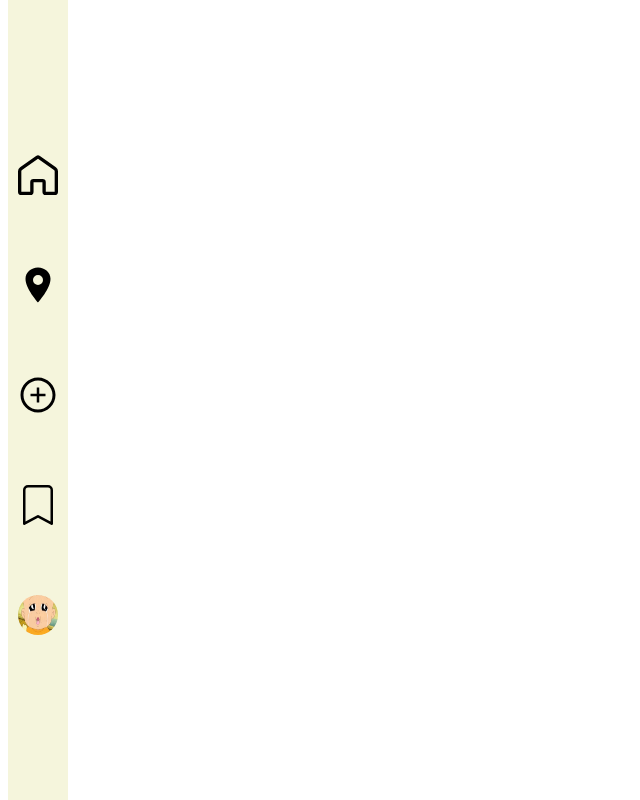
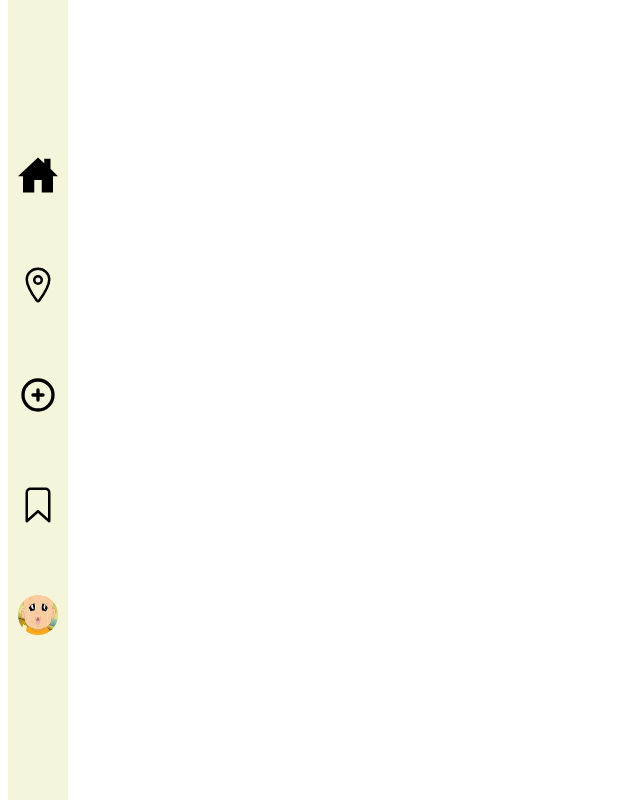
Before and after one commit to sykim0181/DayTripWebVer, a React (Create React App) app: page / in a window 1280 px wide. Shown: the whole page, without its empty margins (0-640 px from the left). Built offline with nearby package versions, Linux system fonts and the light colour scheme.

Commit message:
Navigation 수정 - 클릭시 아이콘 변경

```diff
--- a/package.json
+++ b/package.json
@@ -17,6 +17,7 @@
     "react-icons": "^4.8.0",
     "react-router-dom": "^6.11.0",
     "react-scripts": "5.0.1",
+    "recoil": "^0.7.7",
     "typescript": "^4.9.5",
     "web-vitals": "^2.1.4"
   },
--- a/src/App.tsx
+++ b/src/App.tsx
@@ -1,14 +1,18 @@
 import React from 'react';
-import { BrowserRouter, Link, Route, Routes } from 'react-router-dom';
+import { BrowserRouter, Route, Routes } from 'react-router-dom';
+import { RecoilRoot } from 'recoil';
 import HomePage from './components/pages/HomePage';
 
 function App() {
   return (
-    <BrowserRouter>
-      <Routes>
-        <Route path='/' element={<HomePage />}/>
-      </Routes>
-    </BrowserRouter>
+    <RecoilRoot>
+      <BrowserRouter>
+        <Routes>
+          <Route path='/' element={<HomePage />}/>
+        </Routes>
+      </BrowserRouter>
+    </RecoilRoot>
+
   );
 }
 
--- /dev/null
+++ b/src/atoms.ts
@@ -0,0 +1,6 @@
+import { atom } from 'recoil';
+
+export const selectedNavAtom = atom({
+  key: 'selectedNav',
+  default: "home"
+});
--- a/src/components/organisms/Navigation.tsx
+++ b/src/components/organisms/Navigation.tsx
@@ -1,10 +1,12 @@
 import React from 'react';
 import styled from '@emotion/styled/macro';
 import { Link } from 'react-router-dom';
+import { useRecoilState } from 'recoil';
 import { GrHomeRounded } from 'react-icons/gr';
-import { IoLocationSharp } from 'react-icons/io5';
-import { AiOutlinePlusCircle } from 'react-icons/ai';
+import { IoLocationSharp, IoLocationOutline, IoHomeOutline, IoHomeSharp, IoBookmarkOutline, IoBookmark } from 'react-icons/io5';
+import { HiOutlinePlusCircle, HiPlusCircle } from 'react-icons/hi';
 import { BsBookmark } from 'react-icons/bs';
+import { selectedNavAtom } from '../../atoms';
 
 
 const Base = styled.div`
@@ -42,39 +44,64 @@ const ProfileImg = styled.img`
 `;
 
 const Navigation: React.FC = () => {
+  const [selectedNav, setSelectedNav] = useRecoilState(selectedNavAtom);
+
   return(
     <Base>
       <IconList>
         <li>
-          <StyledLink to="/">
+          <StyledLink to="/" onClick={() => setSelectedNav("home")}>
             <Icon>
-              <GrHomeRounded />
+              {
+                selectedNav==="home" ? (
+                  <IoHomeSharp />
+                ) : (
+                  <IoHomeOutline />
+                )
+              }            </Icon>
+          </StyledLink>
+        </li>
+        <li>
+          <StyledLink to="/place" onClick={() => setSelectedNav("place")}>
+            <Icon>
+              {
+                selectedNav==="place" ? (
+                  <IoLocationSharp />
+                ) : (
+                  <IoLocationOutline />
+                )
+              }
             </Icon>
           </StyledLink>
         </li>
         <li>
-          <StyledLink to="/place">
+          <StyledLink to="/post" onClick={() => setSelectedNav("post")}>
             <Icon>
-              <IoLocationSharp />
+              {
+                selectedNav==="post" ? (
+                  <HiPlusCircle />
+                ) : (
+                  <HiOutlinePlusCircle />
+                )
+              }
             </Icon>
           </StyledLink>
         </li>
         <li>
-          <StyledLink to="/post">
+          <StyledLink to="/bookmark" onClick={() => setSelectedNav("bookmark")}>
             <Icon>
-              <AiOutlinePlusCircle />
-            </Icon>
+              {
+                selectedNav==="bookmark" ? (
+                  <IoBookmark />
+                ) : (
+                  <IoBookmarkOutline />
+                )
+              }
+              </Icon>
           </StyledLink>
         </li>
         <li>
-          <StyledLink to="/bookmark">
-            <Icon>
-              <BsBookmark />
-            </Icon>
-          </StyledLink>
-        </li>
-        <li>
-          <StyledLink to="/mypage">
+          <StyledLink to="/mypage" onClick={() => setSelectedNav("mypage")}>
             <Icon>
               <ProfileImg src='assets/ky.jpg' />
             </Icon>
```
Also changed, not shown: 1 other file (tests, documents, lock files or other folders).
